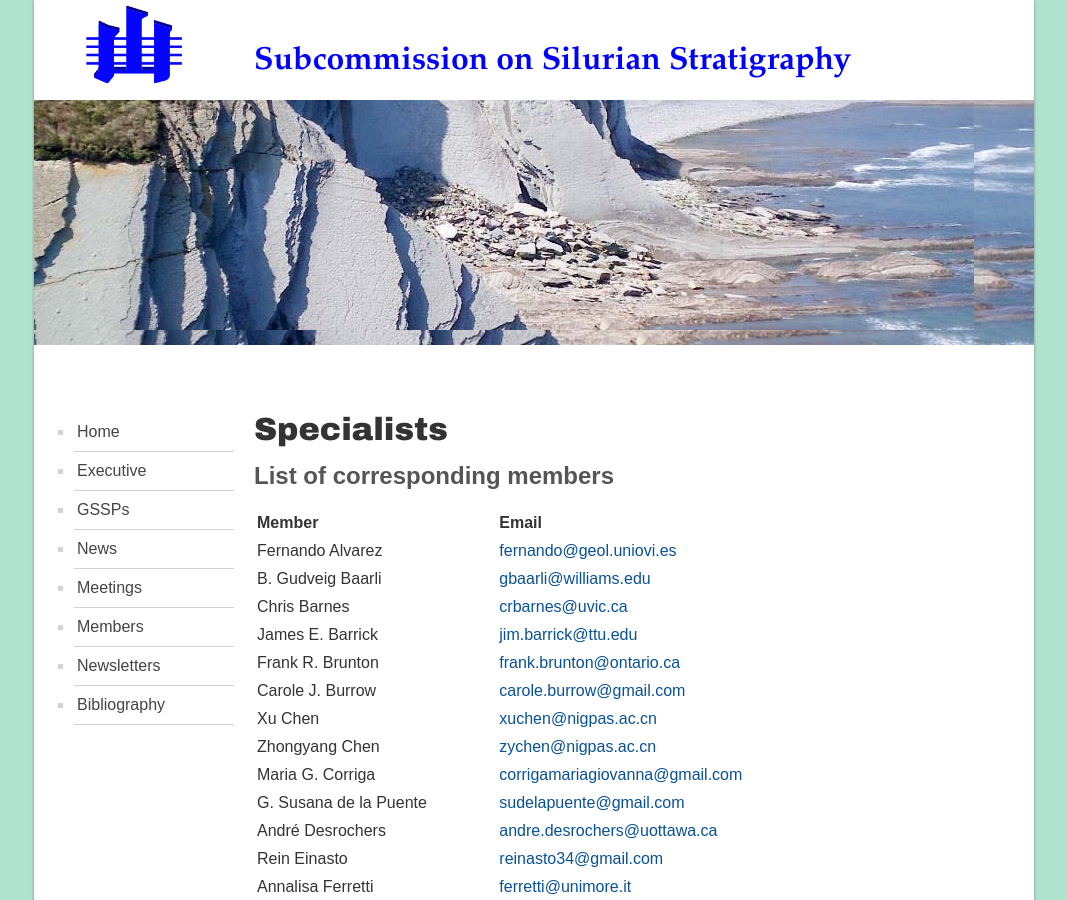
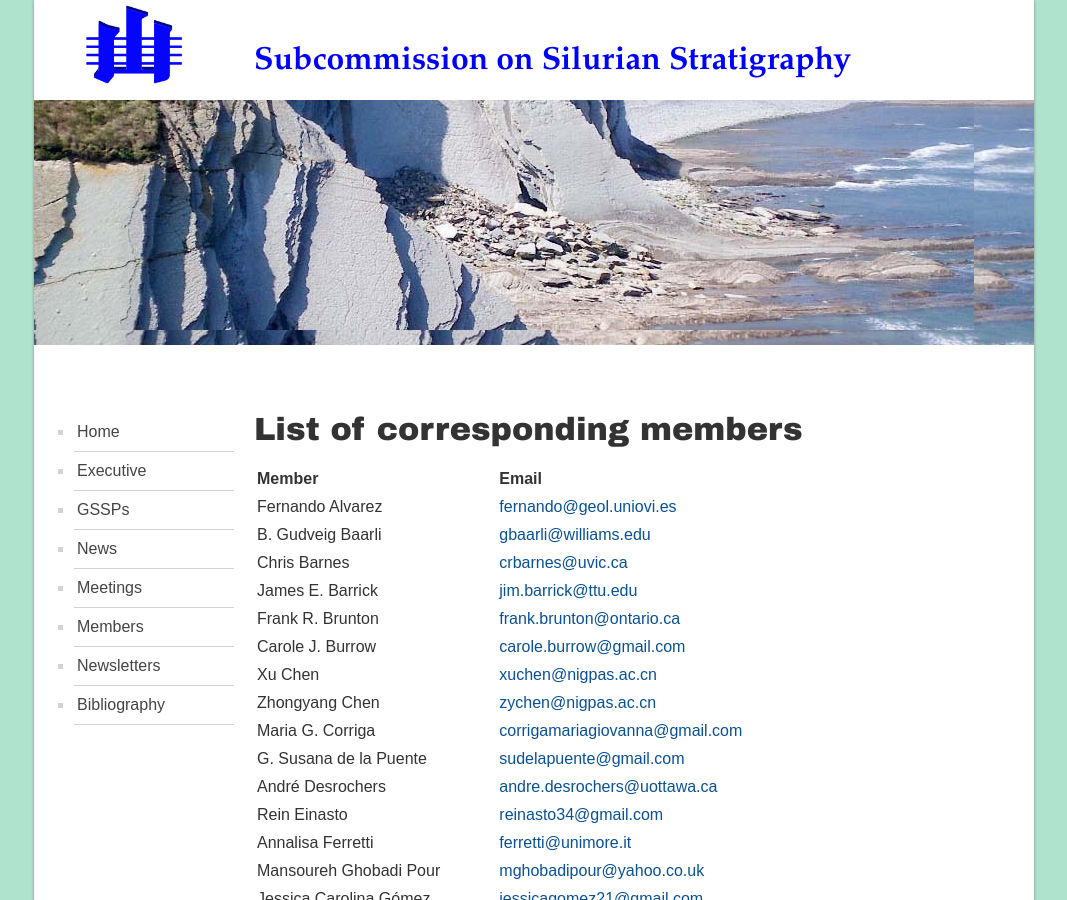
Before and after one commit to i-c-stratigraphy/subcommission-silurian, a Jekyll site: the page built from pages/specailists.md, in a window 1280 px wide and 900 px high. Shown: the whole window, without its empty margins (106-1173 px from the left). Built offline with Jekyll 4.4.1, drawn with Linux system fonts in a browser that asks for light colours.

Commit message:
Update specailists.md

```diff
--- a/pages/specailists.md
+++ b/pages/specailists.md
@@ -3,9 +3,8 @@ layout: page
 title: "Specialists"
 permalink: /specialists
 ---
-# Specialists
 
-## List of corresponding members
+# List of corresponding members
 
 
 Member | Email
```
